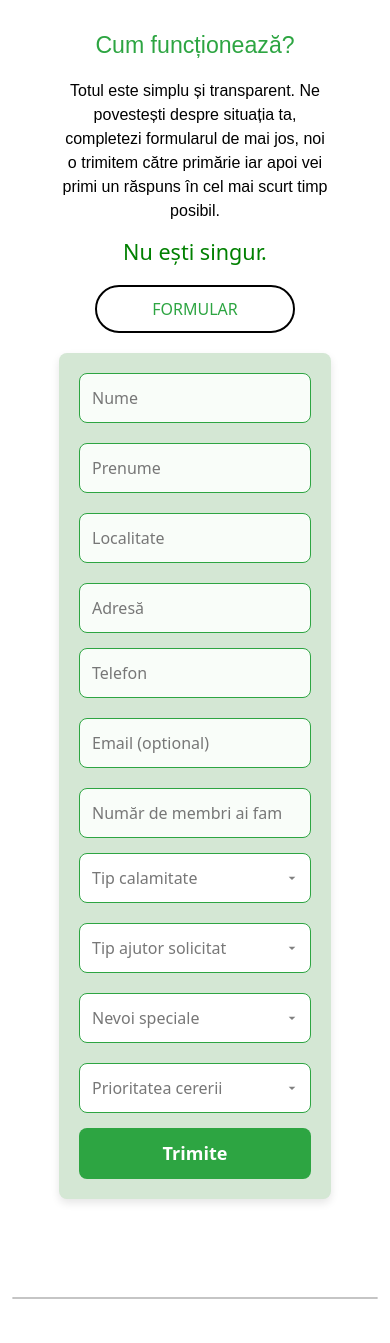
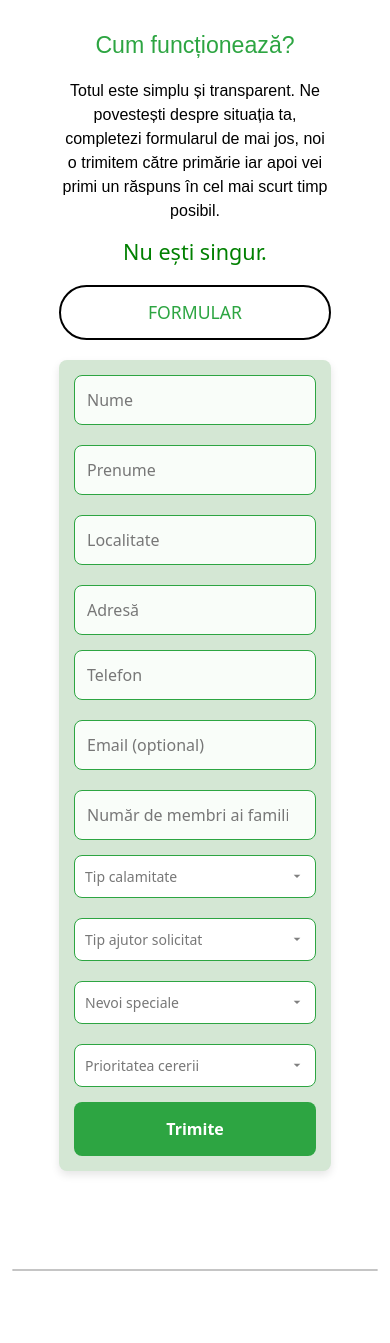
Before and after one commit to Catalin567/Proiect-HandsOnHope, a React (Vite) app: page /solicita-ajutor in a window 390 px wide. Shown: the part 1029-2372 px from the top of the page. Built offline with nearby package versions, Linux system fonts and the light colour scheme; a web font is replaced by a local one.

Commit message:
added media queries for responsive design

```diff
--- a/src/styles/Contact.css
+++ b/src/styles/Contact.css
@@ -164,3 +164,73 @@ main {
     display: block;
     margin: auto;
 }
+@media (max-width: 767px) {
+    .header-image {
+        height: 50vh;
+    }
+
+    .header-image h1 {
+        font-size: 2em;
+        margin: 10px;
+    }
+
+    .contact-header {
+        height: 250px;
+    }
+
+    .contact-header h1 {
+        font-size: 2em;
+        margin: 20px;
+    }
+
+    .contact-info ul li {
+        font-size: 1em;
+    }
+
+    .contact-form input, .contact-form textarea {
+        font-size: 0.9em;
+        padding: 0.6em;
+    }
+
+    .contact-form button {
+        font-size: 1.1em;
+        width: 180px;
+        padding: 0.7em;
+    }
+
+    .map iframe {
+        width: 100%;
+        height: 200px;
+    }
+
+    .additional-links a {
+        font-size: 0.9em;
+    }
+}
+
+@media (min-width: 768px) and (max-width: 1023px) {
+
+    .header-image {
+        height: 50vh;
+    }
+
+    .header-image h1 {
+        font-size: 2.5em;
+        margin: 20px;
+    }
+
+    .contact-header {
+        height: 300px;
+    }
+
+    .contact-header h1 {
+        font-size: 2.5em;
+        margin: 30px;
+    }
+
+    .contact-form button {
+        font-size: 1.2em;
+        width: 200px;
+        padding: 0.8em;
+    }
+}
--- a/src/styles/SolicitaAjutor.css
+++ b/src/styles/SolicitaAjutor.css
@@ -150,3 +150,75 @@
     text-align: center;
     margin-top: 20px;
   }
+
+@media (max-width: 767px) {
+  .form-row {
+      flex-direction: column;
+  }
+
+  .help-form input[type="text"],
+  .help-form input[type="tel"],
+  .help-form input[type="email"],
+  .help-form input[type="number"],
+  .help-form select {
+      width: 100%;
+  }
+
+  .help-form input,
+  .help-form select {
+      font-size: 14px;
+      padding: 10px;
+  }
+
+  .form-button {
+      width: 100%;
+      padding: 12px;
+      font-size: 1.1em;
+  }
+
+  .help-form {
+      padding: 15px;
+  }
+
+  .form-submit-button {
+      width: 100%;
+      font-size: 16px;
+      padding: 15px;
+  }
+
+  .form-button-container {
+      text-align: center;
+      margin-top: 20px;
+  }
+}
+
+@media (min-width: 768px) and (max-width: 1023px) {
+  .form-row {
+      flex-direction: row;
+  }
+
+  .help-form input[type="text"],
+  .help-form input[type="tel"],
+  .help-form input[type="email"],
+  .help-form input[type="number"],
+  .help-form select {
+      width: calc(50% - 10px);
+  }
+
+  .help-form input,
+  .help-form select {
+      font-size: 15px;
+      padding: 12px;
+  }
+
+  .form-button {
+      width: 200px;
+      padding: 12px 20px;
+  }
+
+  .form-submit-button {
+      width: 100%;
+      padding: 12px;
+      font-size: 18px;
+  }
+}
```
